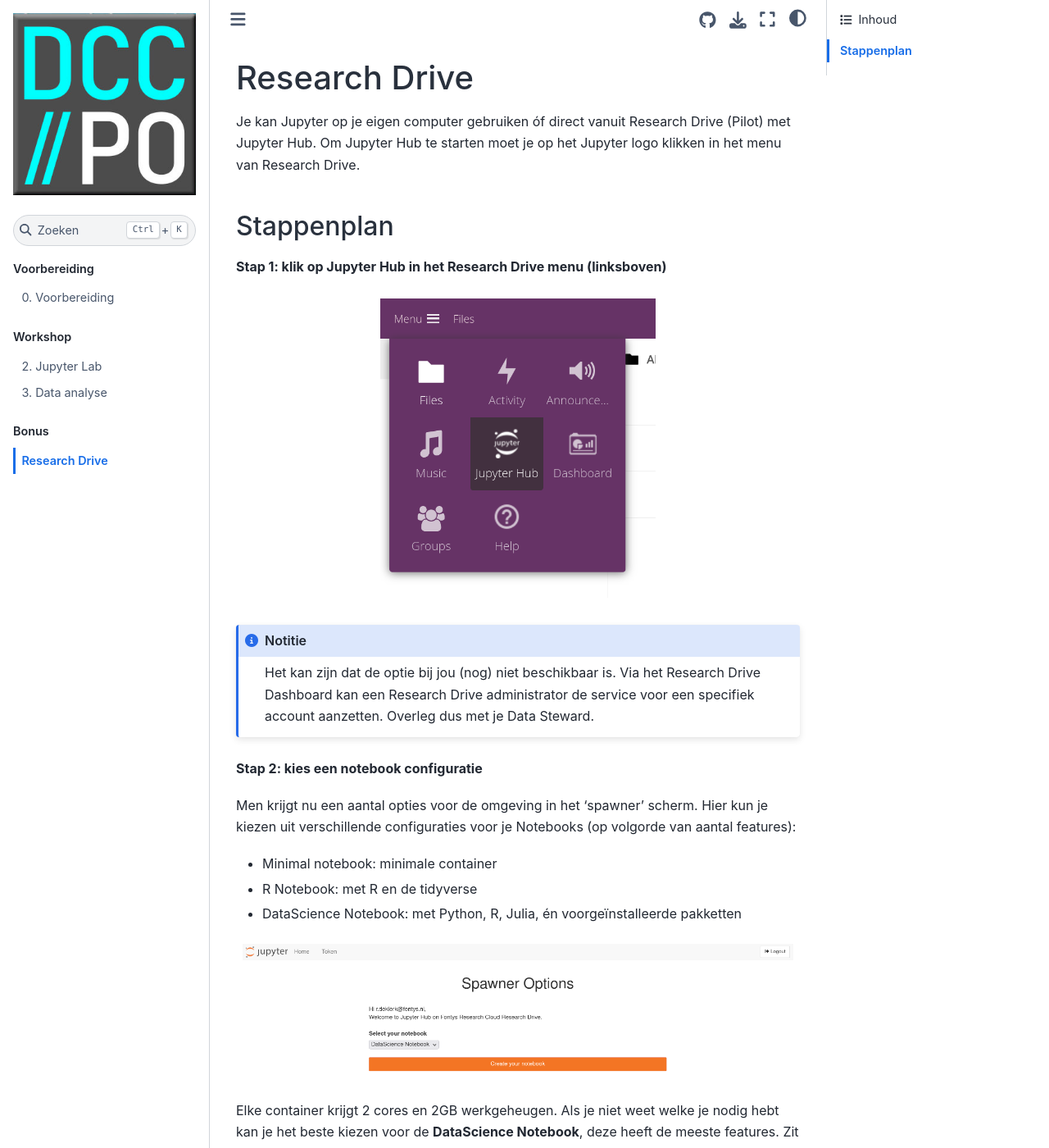
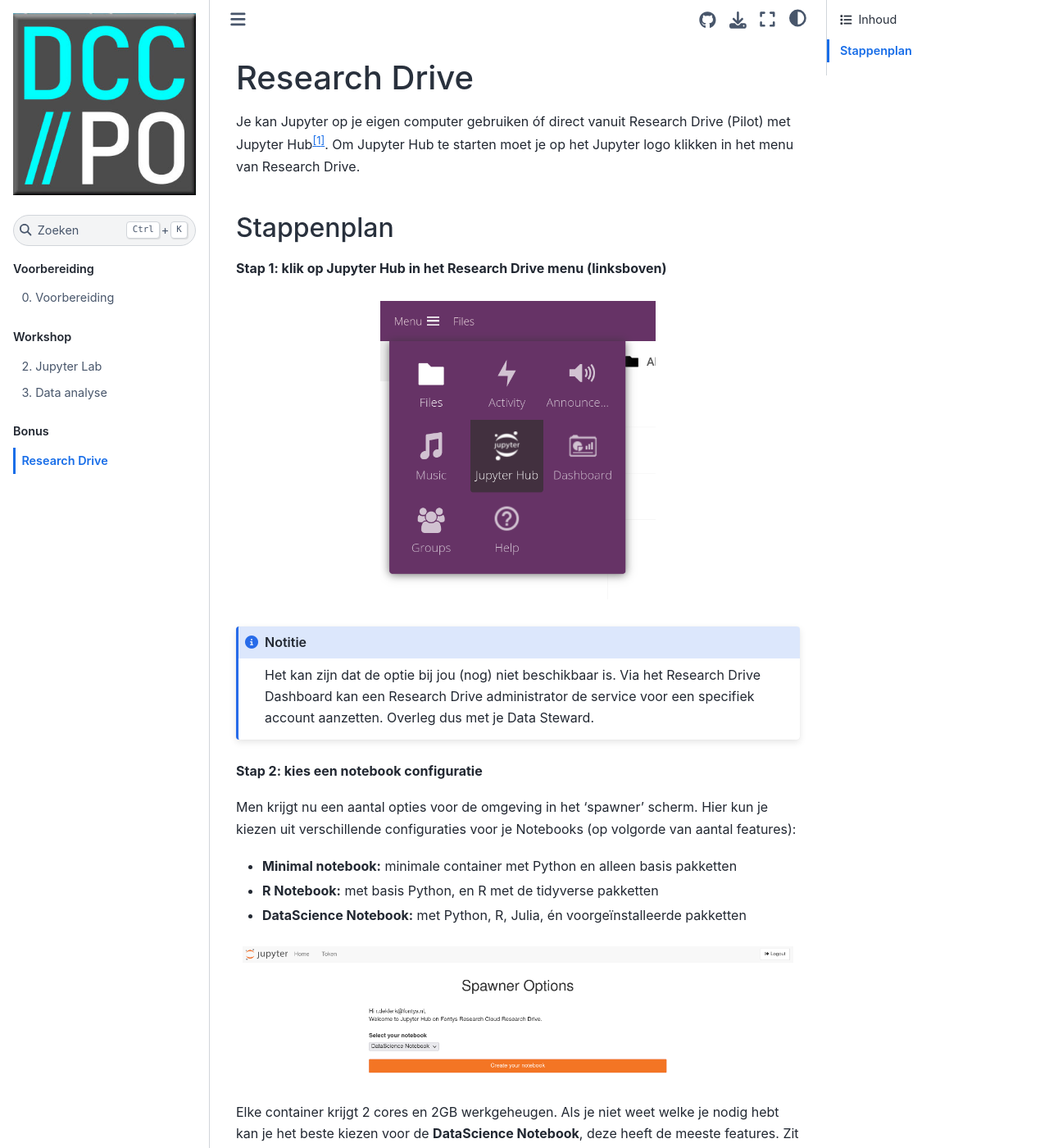
Before and after one commit to rickdkk/DCC-workshop, a Jupyter Book: the page built from chapters/research-drive.md, in a window 1280 px wide and 1400 px high. Shown: the whole window at 82% size. Built offline with Jupyter Book 1.0.4 settings and Sphinx 7.4.7 and the Sphinx Book theme 1.1.4, drawn with Linux system fonts in a browser that asks for light colours; pages that are not in the unit, such as notebooks, are missing from menus; some of the changed text lies outside the part shown.

Commit message:
Added ref to docs

```diff
--- a/chapters/research-drive.md
+++ b/chapters/research-drive.md
@@ -20,9 +20,9 @@
 
 Men krijgt nu een aantal opties voor de omgeving in het ‘spawner’ scherm. Hier kun je kiezen uit verschillende
 configuraties voor je Notebooks (op volgorde van aantal features):
--    Minimal notebook: minimale container
--    R Notebook: met R en de tidyverse
--    DataScience Notebook: met Python, R, Julia, én voorgeïnstalleerde pakketten
+- **Minimal notebook:** minimale container met Python en alleen basis pakketten
+- **R Notebook:** met basis Python, en R met de tidyverse pakketten
+- **DataScience Notebook:** met Python, R, Julia, én voorgeïnstalleerde pakketten
 
 :::{figure} ../figures/RD_spawner.png
 :::
```
Also changed, not shown: other parts of chapters/research-drive.md (+6 -2 lines).
